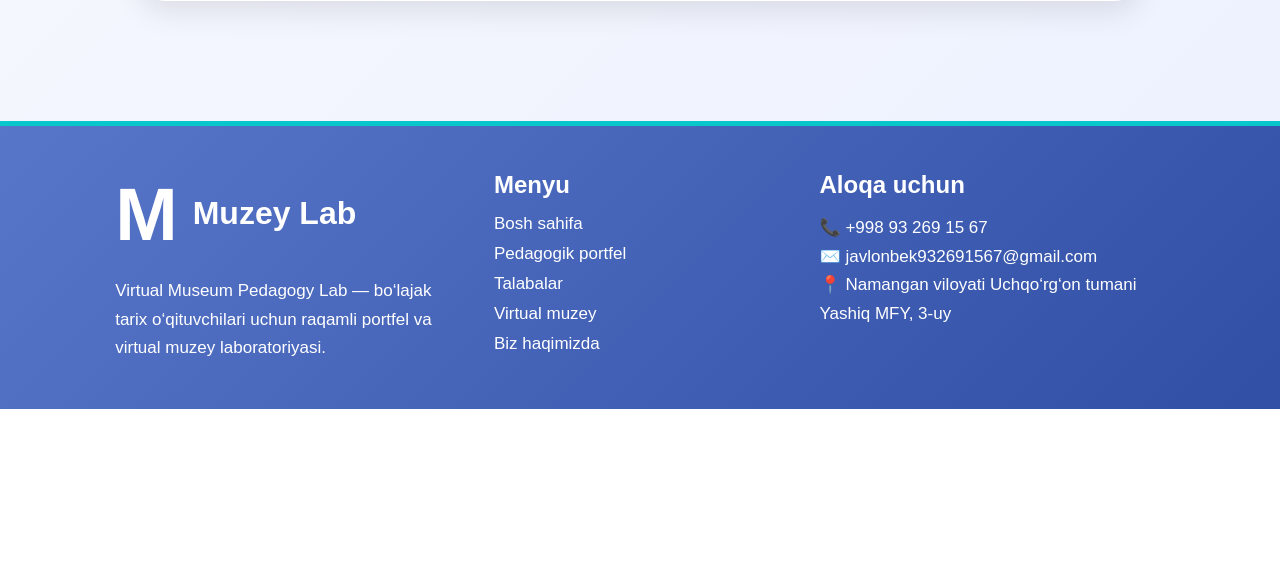
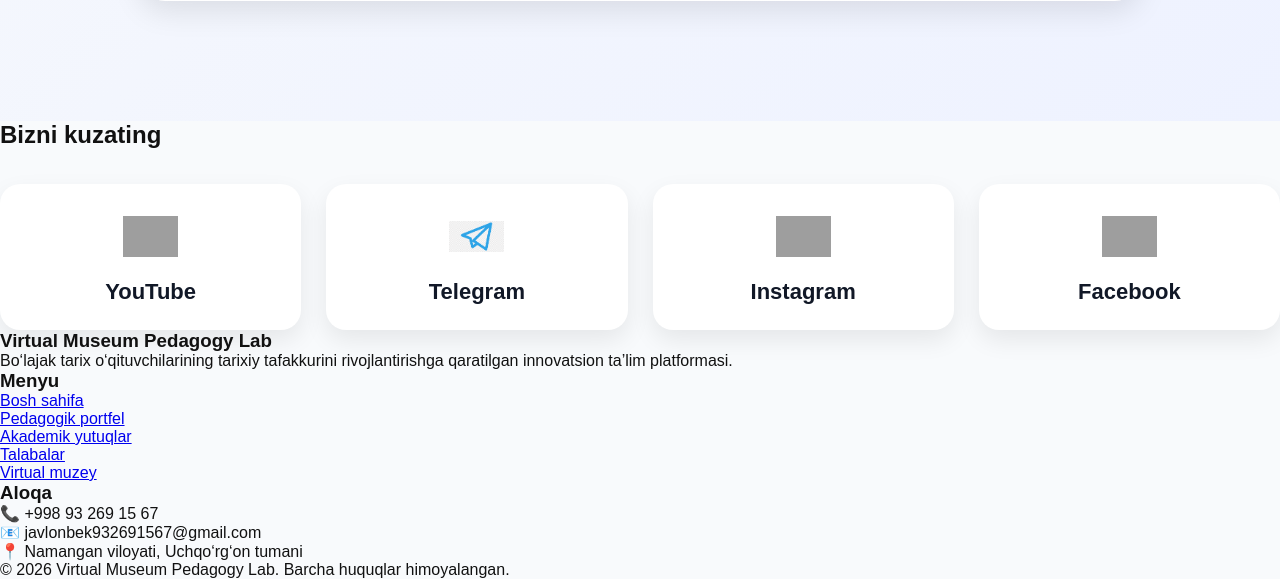
Before and after one commit to javlonbek1994/portfolio-site, a Flask app: page /about in a window 1280 px wide. Shown: the part 1383-1962 px from the top of the page. Before the commit the page ends 1792 px from the top, so only its background shows below. Run offline with Flask 3, Linux system fonts and the light colour scheme; data comes from the database, SQL or seed files in the repository; grey boxes are pictures that could not be loaded.

Commit message:
Update base.html

```diff
--- a/templates/base.html
+++ b/templates/base.html
@@ -40,29 +40,28 @@
 
 {% block content %}{% endblock %}
 
-<!-- SOCIALS -->
-
-<section class="follow-section">
+<section class="social-section">
 
     <h2>Bizni kuzating</h2>
+
     <div class="socials">
 
-    <a href="#">
+        <a href="https://youtube.com" target="_blank">
             <img src="{{ url_for('static', filename='images/youtube.png') }}">
             <span>YouTube</span>
         </a>
 
-    <a href="#">
+        <a href="https://t.me/" target="_blank">
             <img src="{{ url_for('static', filename='images/telegram.png') }}">
             <span>Telegram</span>
         </a>
 
-    <a href="#">
+        <a href="https://instagram.com" target="_blank">
             <img src="{{ url_for('static', filename='images/instagram.jpg') }}">
             <span>Instagram</span>
         </a>
 
-    <a href="#">
+        <a href="https://facebook.com" target="_blank">
             <img src="{{ url_for('static', filename='images/facebook.png') }}">
             <span>Facebook</span>
         </a>
@@ -71,45 +70,43 @@
 
 </section>
 
-<!-- FOOTER -->
+<footer class="premium-footer">
 
-<footer class="footer">
+    <div class="footer-grid">
 
         <div>
+            <h3>Virtual Museum Pedagogy Lab</h3>
 
-        <div class="footer-brand">
-            <div class="footer-icon">M</div>
-            <h2>Muzey Lab</h2>
+            <p>
+                Bo‘lajak tarix o‘qituvchilarining tarixiy tafakkurini
+                rivojlantirishga qaratilgan innovatsion ta’lim platformasi.
+            </p>
         </div>
 
-        <p>
-            Virtual Museum Pedagogy Lab — bo‘lajak tarix
-            o‘qituvchilari uchun raqamli portfel va virtual
-            muzey laboratoriyasi.
-        </p>
+        <div>
+            <h3>Menyu</h3>
+
+            <ul>
+                <li><a href="/">Bosh sahifa</a></li>
+                <li><a href="/portfolio">Pedagogik portfel</a></li>
+                <li><a href="/achievements">Akademik yutuqlar</a></li>
+                <li><a href="/student">Talabalar</a></li>
+                <li><a href="/museum">Virtual muzey</a></li>
+            </ul>
+        </div>
+
+        <div>
+            <h3>Aloqa</h3>
+
+            <p>📞 +998 93 269 15 67</p>
+            <p>📧 javlonbek932691567@gmail.com</p>
+            <p>📍 Namangan viloyati, Uchqo‘rg‘on tumani</p>
+        </div>
 
     </div>
 
-    <div>
-
-        <h3>Menyu</h3>
-
-        <a href="/">Bosh sahifa</a>
-        <a href="/portfolio">Pedagogik portfel</a>
-        <a href="/student">Talabalar</a>
-        <a href="/museum">Virtual muzey</a>
-        <a href="/about">Biz haqimizda</a>
-
-    </div>
-
-    <div>
-
-        <h3>Aloqa uchun</h3>
-
-        <p>📞 +998 93 269 15 67</p>
-        <p>✉️ javlonbek932691567@gmail.com</p>
-        <p>📍 Namangan viloyati Uchqo‘rg‘on tumani Yashiq MFY, 3-uy</p>
-
+    <div class="footer-bottom">
+        © 2026 Virtual Museum Pedagogy Lab. Barcha huquqlar himoyalangan.
     </div>
 
 </footer>
```
Lines whose indentation alone changed are shown as unchanged.
